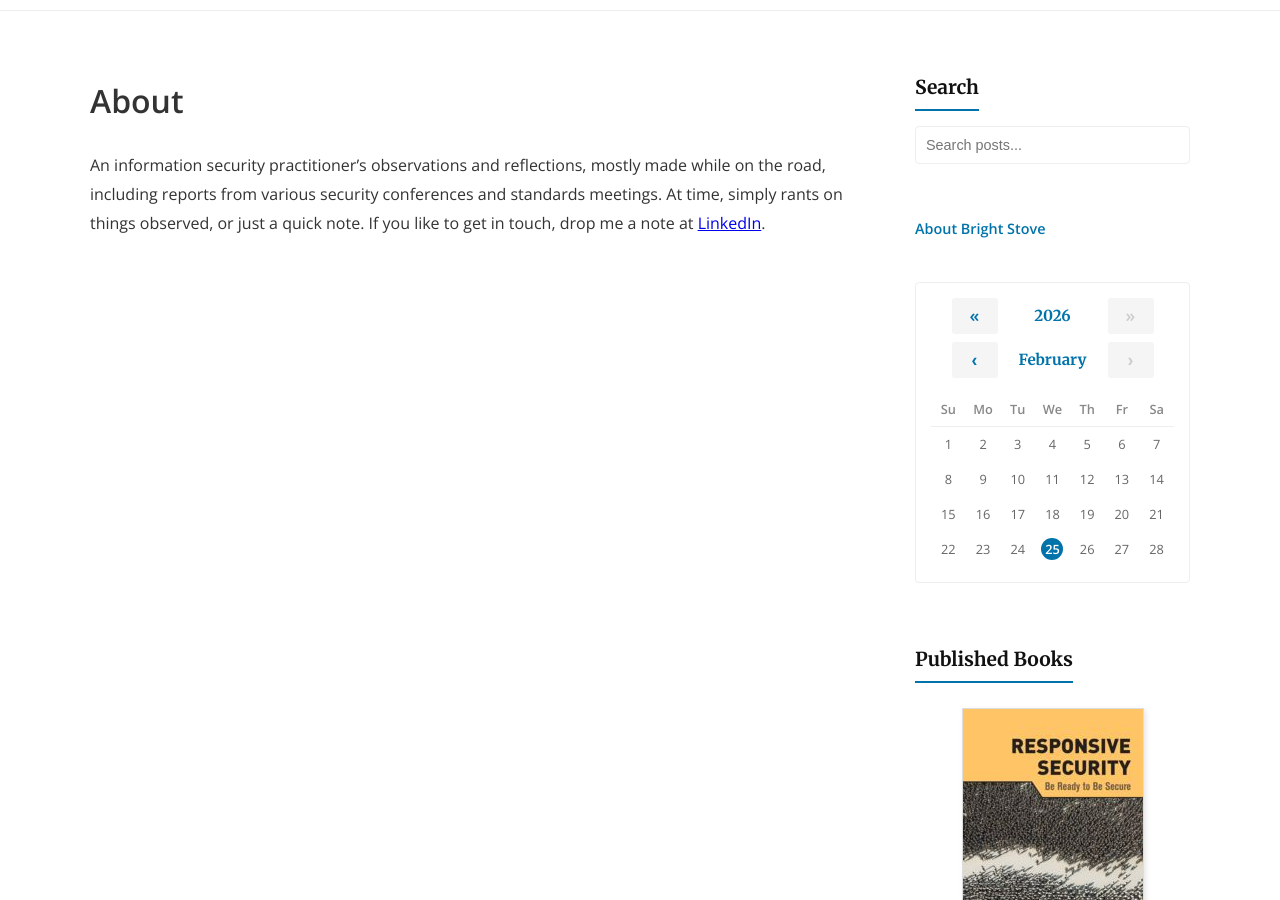
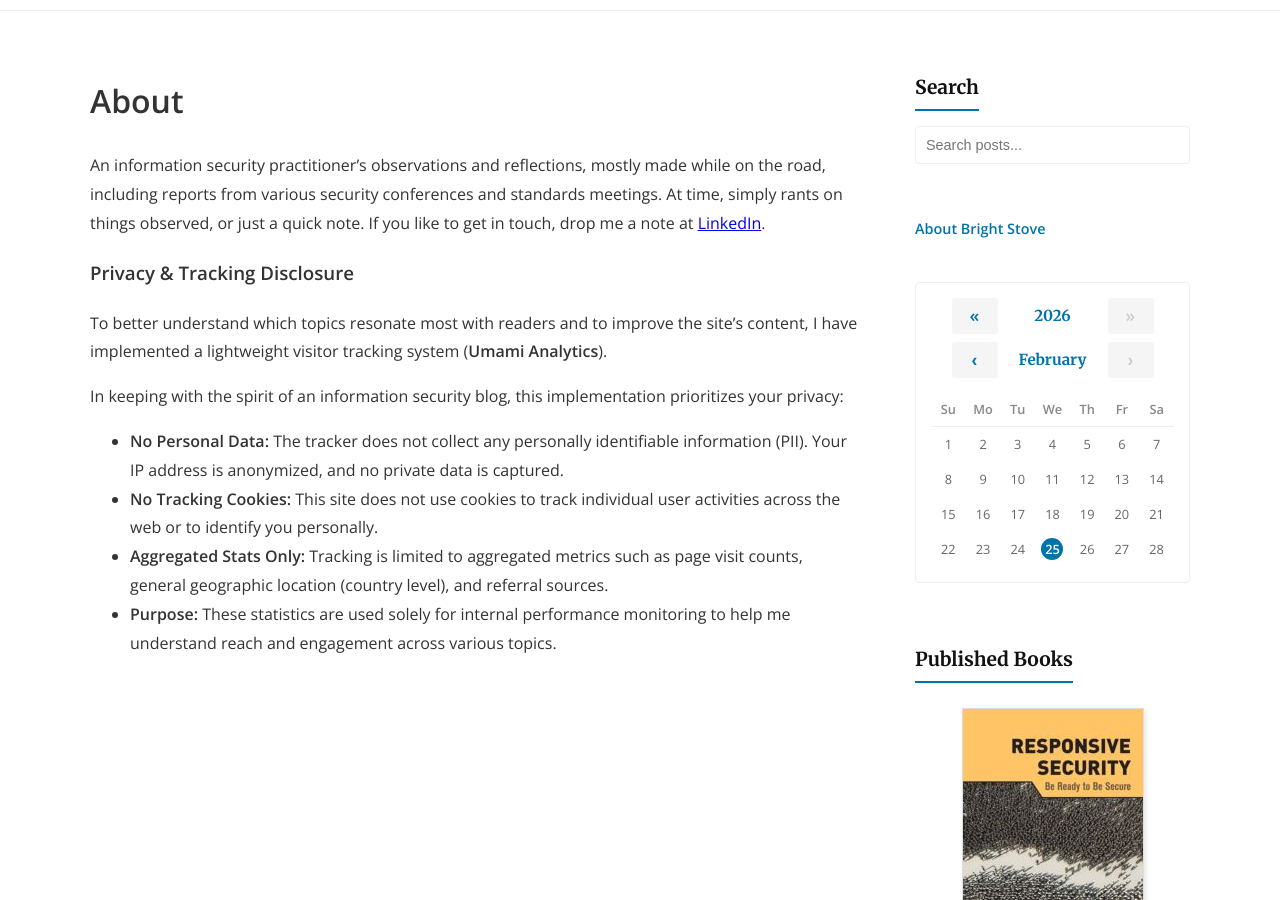
Before and after one commit to bstovej/brightstove, a Jekyll site: the page built from about.md, in a window 1280 px wide and 900 px high, scrolled down 225 px. Built offline with Jekyll 4.4.1, drawn with Linux system fonts in a browser that asks for light colours; comment, search, counter and statistics services are not loaded.

Commit message:
Add Privacy & Tracking Disclosure to About page

```diff
--- a/about.md
+++ b/about.md
@@ -7,3 +7,13 @@
 # About
 
 An information security practitioner's observations and reflections, mostly made while on the road, including reports from various security conferences and standards meetings. At time, simply rants on things observed, or just a quick note. If you like to get in touch, drop me a note at [LinkedIn](https://www.linkedin.com/in/meng-chow-kang-92b9b18/).
+
+### Privacy & Tracking Disclosure
+
+To better understand which topics resonate most with readers and to improve the site's content, I have implemented a lightweight visitor tracking system (**Umami Analytics**).
+
+In keeping with the spirit of an information security blog, this implementation prioritizes your privacy:
+- **No Personal Data:** The tracker does not collect any personally identifiable information (PII). Your IP address is anonymized, and no private data is captured.
+- **No Tracking Cookies:** This site does not use cookies to track individual user activities across the web or to identify you personally.
+- **Aggregated Stats Only:** Tracking is limited to aggregated metrics such as page visit counts, general geographic location (country level), and referral sources.
+- **Purpose:** These statistics are used solely for internal performance monitoring to help me understand reach and engagement across various topics.
```
